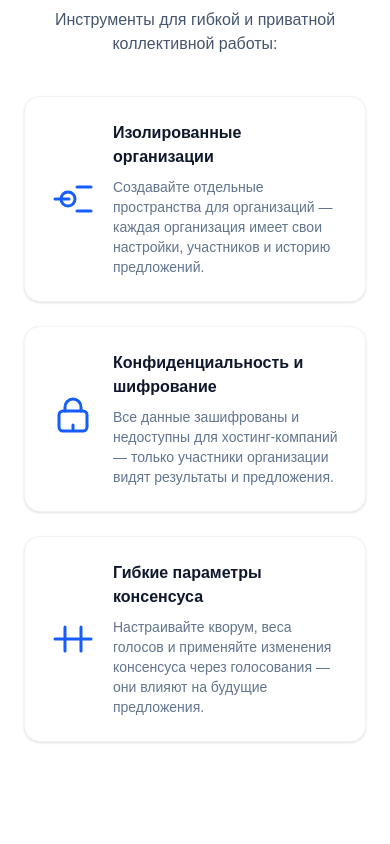
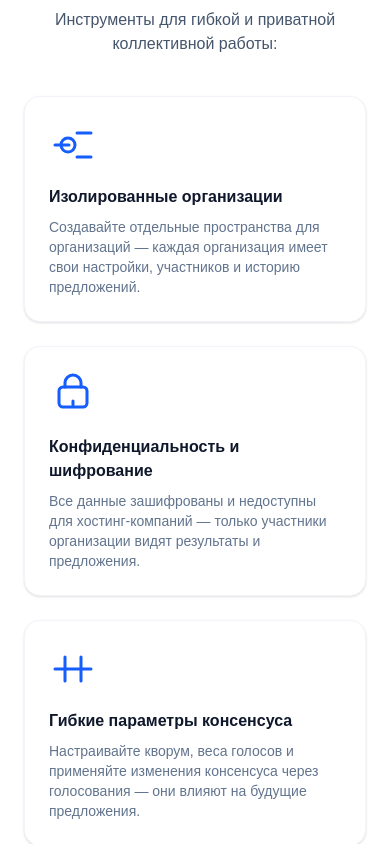
Before and after one commit to VoterPool/landing, a Next.js app: page / in a window 390 px wide. Shown: the part 2160-3004 px from the top of the page. Built offline with nearby package versions, Linux system fonts and the light colour scheme.

Commit message:
chore: update features css

```diff
--- a/app/page.tsx
+++ b/app/page.tsx
@@ -217,9 +217,9 @@
                 key={f.title}
                 className="p-6 bg-white rounded-2xl shadow-sm border border-slate-100"
               >
-                <div className="flex items-center gap-4">
+                <div className="flex flex-wrap items-center gap-4 md:flex-nowrap">
                   <div className="text-blue-600">{f.icon}</div>
-                  <div>
+                  <div className="sm:min-w-0">
                     <h4 className="font-semibold">{f.title}</h4>
                     <p className="mt-2 text-sm text-slate-500">
                       {f.description}
```
